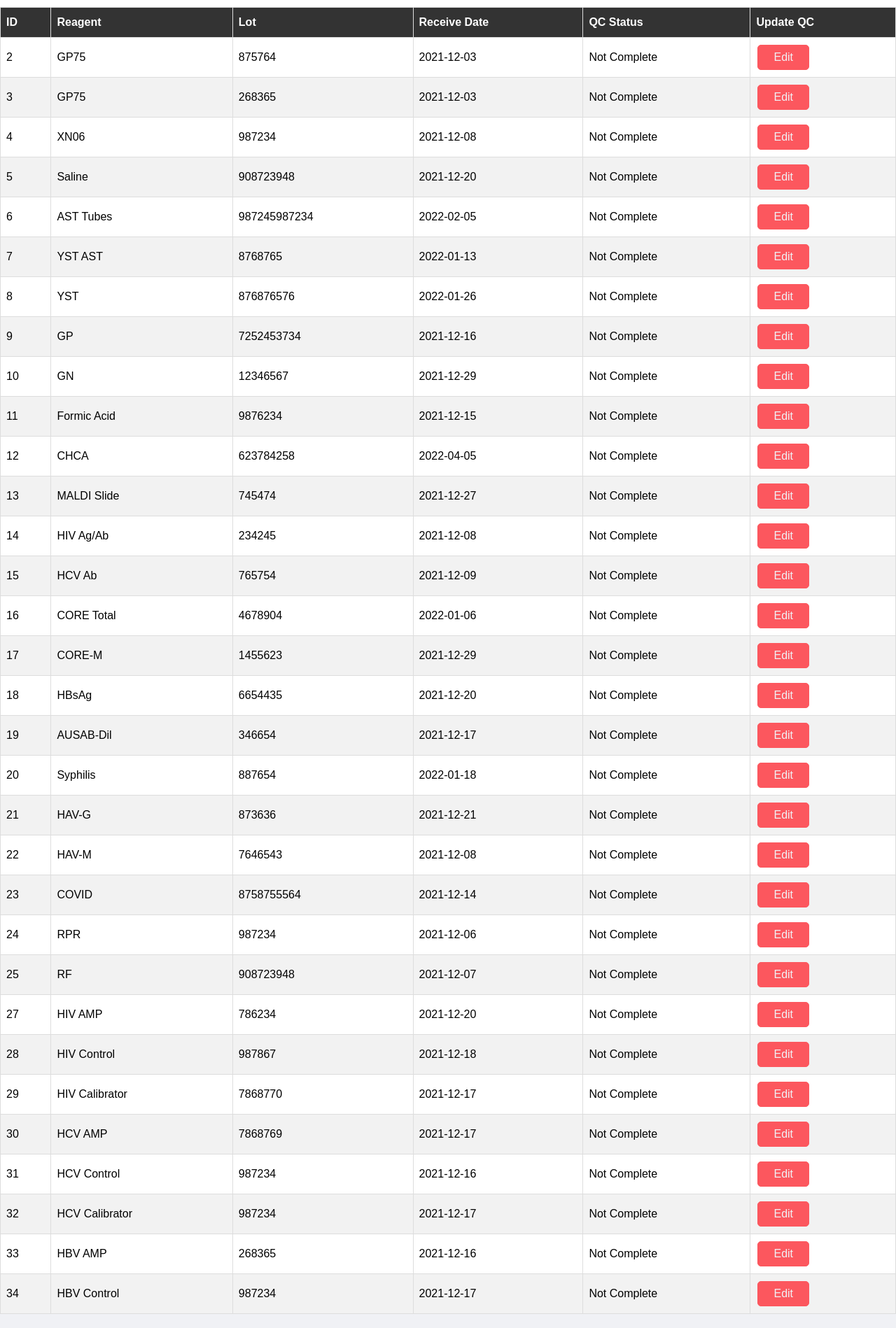
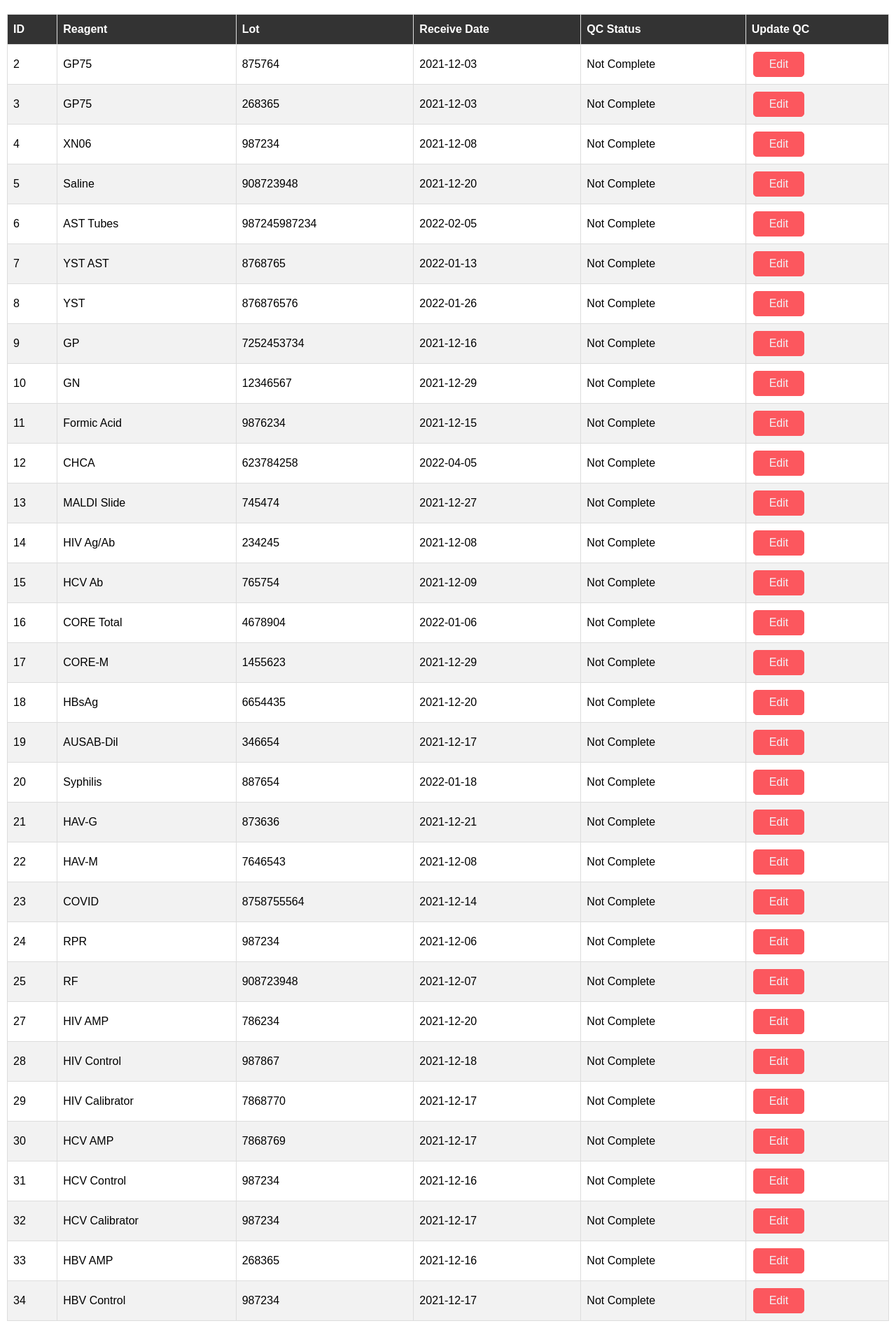
Before and after one commit to SteveZych/reagent_inventory, a Node server app: page /pendingQC in a window 1280 px wide. Shown: the part 60-1958 px from the top of the page at 70% size. Run offline with Node 20, Linux system fonts and the light colour scheme; data comes from the database, SQL or seed files in the repository; some libraries are stand-ins or nearby versions.

Commit message:
edits to tables

```diff
--- a/public/styles/styles.css
+++ b/public/styles/styles.css
@@ -252,6 +252,10 @@ button.remove:hover, a.cancel:hover {
 /* Tables */
 /* ------------------------- */
 
+.table {
+	padding: 10px;
+}
+
 #reagentTable {
 	font-family: Arial, Helvetica, sans-serif;
 	border-collapse: collapse;
--- a/views/pendingQC.ejs
+++ b/views/pendingQC.ejs
@@ -1,7 +1,7 @@
 <!--This view is the /pendingQC route and will display a log of individual reagents with pending QC. There will
 be a button to update the qc and will be redirected to that reagents form to update qc-->
 <%- include("_header") -%>
-<div style="overflow-x:auto;">
+<div class="table" style="overflow-x:auto;">
   <table id="reagentTable">
       <thead>
         <tr>
```
